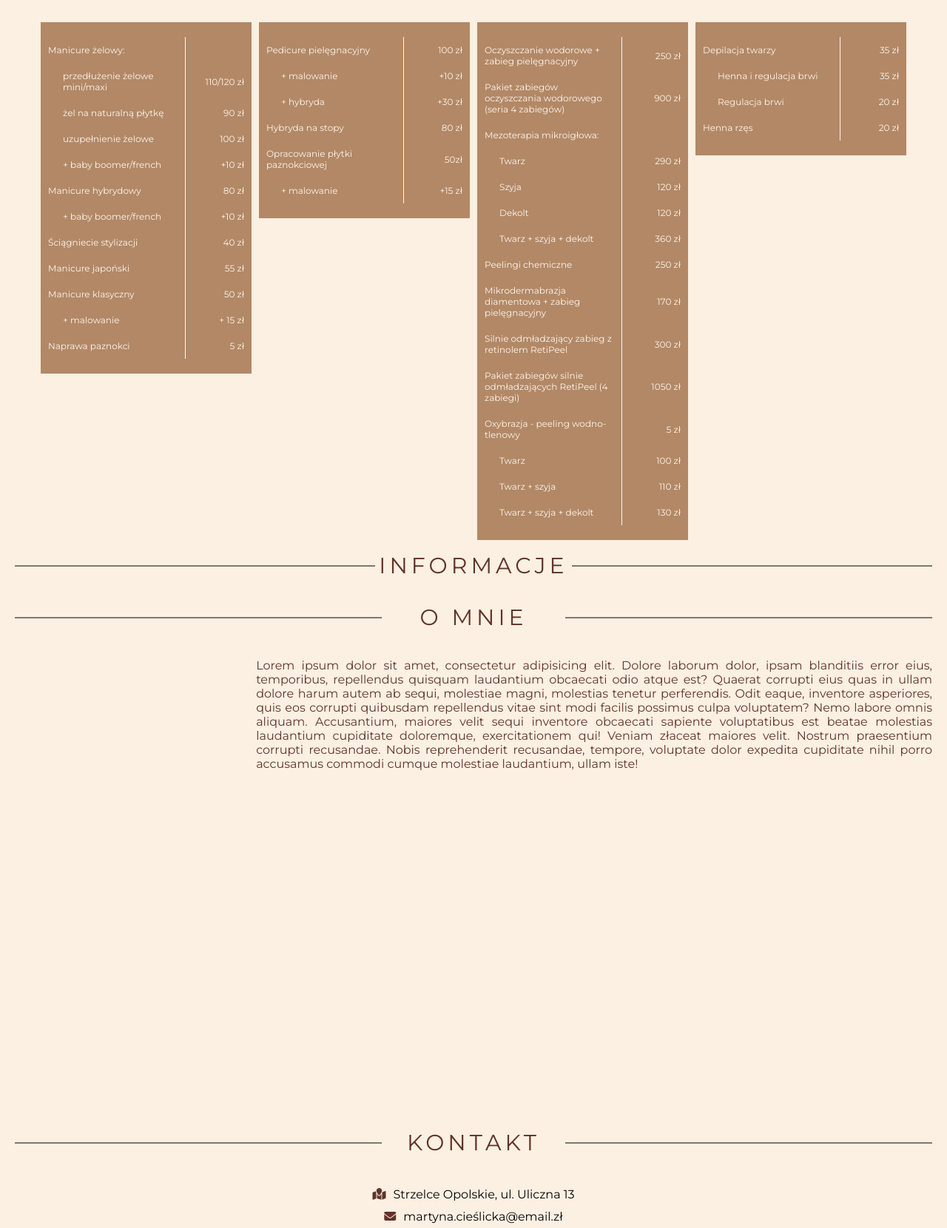
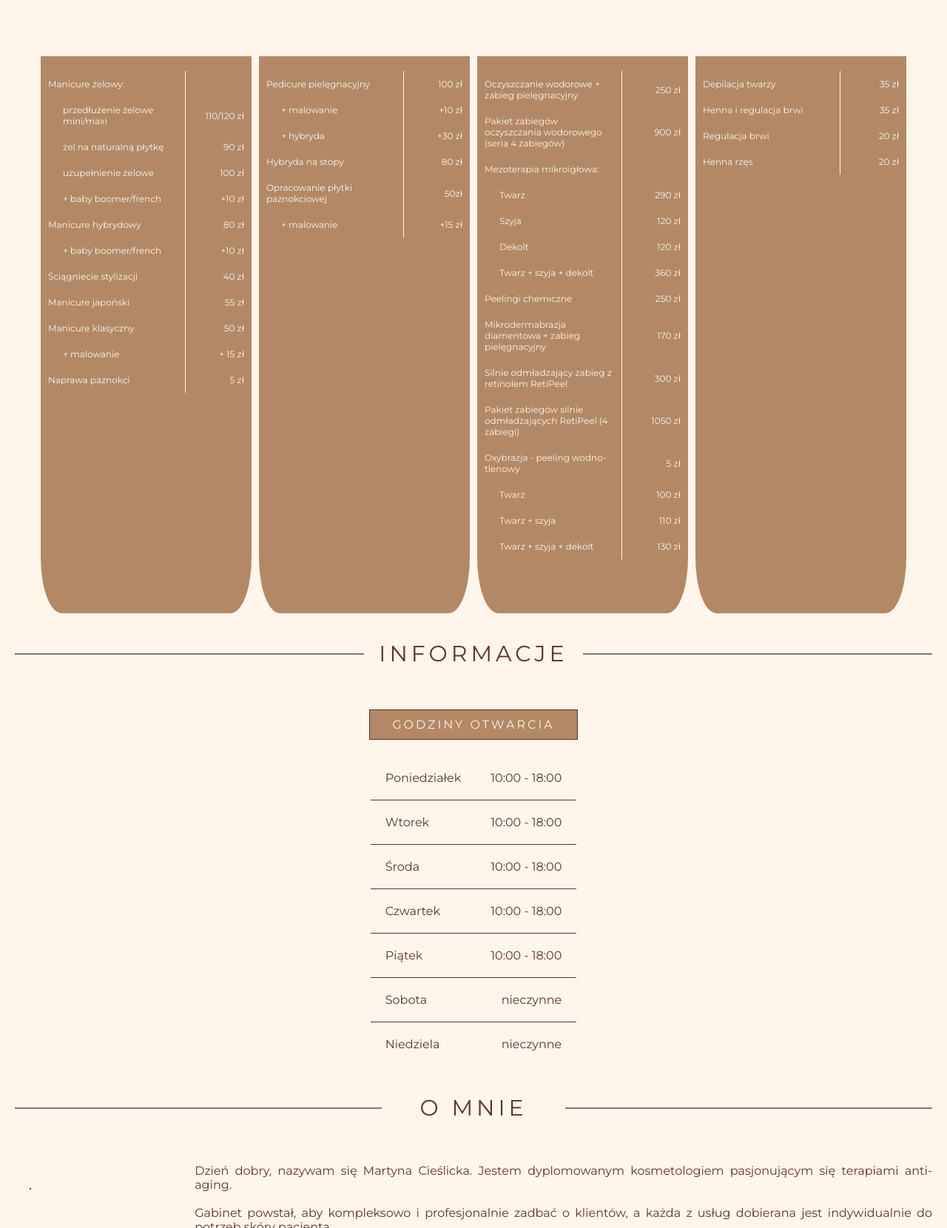
Before and after one commit to wojciechmuszala/CM-KosmetologiaProfesjonalna, a plain HTML site: page index.html in a window 1280 px wide. Shown: the part 1090-2750 px from the top of the page at 74% size. Drawn offline with Linux system fonts and the light colour scheme.

Commit message:
Add opening hours, restyle section offer, add some @media

```diff
--- a/css/style.css
+++ b/css/style.css
@@ -16,13 +16,12 @@ html {
 
 body {
     font-family: 'Montserrat', sans-serif;
-    /* background-color: #FFF7EF; */
-    background-color: #fcf0e3;
+    background-color: #fff5eb;
     color: #613228;
 }
 
 div.title-wrapper {
-    padding: 0 20px;
+    padding: 20px 20px;
     display: flex;
     justify-content: space-between;
     align-items: center;
@@ -37,17 +36,13 @@ div.title-wrapper span {
 
 
 h1 {
-    display: inline-block;
-    padding: 0 5px;
+    padding: 0 20px;
     text-align: center;
     font-size: 30px;
     line-height: 70px;
     width: auto;
-    /* border-top: 1px solid black;
-    border-bottom: 1px solid black; */
-    /* border-left: 1px solid black;
-    border-right: 1px solid black; */
     text-transform: uppercase;
+    white-space: nowrap;
     letter-spacing: 5px;
     color: #613228;
     font-weight: 400;
@@ -157,7 +152,7 @@ nav.desktop {
 }
 
 
-@media (min-width: 1024px) {
+@media (min-width: 760px) {
     nav.mobile {
         display: none;
     }
@@ -228,6 +223,12 @@ section.offer div.offer-photo:hover div.opacity {
     height: 100%;
 }
 
+section.offer p.about {
+    padding: 10px;
+    margin-bottom: 20px;
+    text-align: center;
+}
+
 .offer div.price-list {
     padding: 8px;
     min-width: 300px;
@@ -263,8 +264,31 @@ section.offer div.offer-photo:hover div.opacity {
     padding-left: 20px;
 }
 
+@media (min-width: 450px) {
+
+    section.offer div.wrapper {
+        margin: 0 10%;
+    }
+}
+
+@media (min-width: 600px) {
+
+    section.offer div.wrapper {
+        margin: 0 15%;
+    }
+}
+
+@media (min-width: 700px) {
+
+    section.offer div.wrapper {
+        margin: 0 20%;
+    }
+}
+
 @media (min-width: 1024px) {
+
     section.offer div.wrapper {
+        margin: 0;
         display: flex;
         flex-direction: row;
         justify-content: center;
@@ -275,17 +299,20 @@ section.offer div.offer-photo:hover div.opacity {
         flex-basis: 25%;
         display: flex;
         flex-direction: column;
+        position: relative;
         max-width: 285px;
         margin: 0 5px;
-
     }
 
-    section.offer div.offer-photo {
-        /* flex-basis: 25%; */
-    }
 
     section.offer div.offer-photo h2 {
         font-size: 12px;
+    }
+
+    .offer div.price-list {
+        height: 100%;
+        border-bottom-left-radius: 10%;
+        border-bottom-right-radius: 10%;
     }
 
     .offer table {
@@ -293,6 +320,7 @@ section.offer div.offer-photo:hover div.opacity {
         margin: 10px 0;
         font-size: 12px;
     }
+
 
     .offer div.price-list {
         min-width: auto;
@@ -303,25 +331,64 @@ section.offer div.offer-photo:hover div.opacity {
 
 /* Informations --------------------------------------------- */
 
-
 section.info {
     height: auto;
     width: 100%;
 }
 
+section.info .hours{
+    /* width: 90%; */
+    /* padding: 0 50px; */
+    display: flex;
+    justify-content: center;
+}
+
+section.info table caption {
+    padding: 10px 20px;
+    margin: 20px 0;
+    text-transform: uppercase;
+    letter-spacing: 3px;
+    white-space: nowrap;
+    font-size: 16px;
+    background-color: #B28866;
+    color: #fff5eb;
+    border: 1px solid #613228;
+}
+
+.info table tr {
+    display: flex;
+    justify-content: space-between;
+        border-bottom: 1px solid #613228;
+}
+
+.info table tr:nth-last-of-type(1) {
+    border: none;
+}
+
+
+.info table td {
+    padding: 20px;
+}
+
+
 /* About --------------------------------------------- */
 
+section.about .photo {
+        padding: 20px;
+}
 .photo img {
     width: 100%;
     height: auto;
+    border: 1px solid #613228;
+    border-radius: 2%;
 }
 
 .about {
     position: relative;
 }
 
-.about .description p {
-    margin: 20px 20px;
+.about p {
+    margin: 20px;
     text-align: justify;
 }
 
@@ -347,8 +414,9 @@ section.info {
         width: auto;
     }
 
-    .about .description p {
-        width: auto;
+    .about p {
+            margin: 20px 20px 20px 0;
+
     }
 }
 
@@ -360,7 +428,7 @@ section.info {
 
 .contact ul {
     list-style: none;
-    margin: 20px 0;
+    margin: 0 0 40px 0;
     text-align: center;
 }
 
--- a/index.html
+++ b/index.html
@@ -19,10 +19,10 @@
         <aside class="side-menu">
             <div>
                 <ul>
-                    <li><a href="">Oferta</a></li>
-                    <li><a href="">O mnie</a></li>
-                    <li><a href="">Informacje</a></li>
-                    <li><a href="">Kontakt</a></li>
+                    <li><a href="#offer">Oferta</a></li>
+                    <li><a href="#info">Informacje</a></li>
+                    <li><a href="#about">O mnie</a></li>
+                    <li><a href="#contact">Kontakt</a></li>
                 </ul>
             </div>
         </aside>
@@ -31,23 +31,24 @@
     <nav class="desktop">
         <span><img src="" alt=""></span>
         <ul>
-            <li><a href="">Oferta</a></li>
-            <li><a href="">O mnie</a></li>
-            <li><a href="">Informacje</a></li>
-
-            <li><a href="">Kontakt</a></li>
+            <li><a href="#offer">Oferta</a></li>
+            <li><a href="#info">Informacje</a></li>
+            <li><a href="#about">O mnie</a></li>
+            <li><a href="#contact">Kontakt</a></li>
         </ul>
     </nav>
     <header class="logo">
         <img src="img/logoMCK-black.png" alt="">
     </header>
     <main>
-        <section class="offer">
+        <section id="offer" class="offer">
             <div class="title-wrapper">
                 <span></span>
                 <h1>Oferta</h1>
                 <span></span>
             </div>
+            <p class="about">Informacje dotyczące każdej usługi, dostępne są w salonie, oraz poprzez kontakt e-mailowy
+                lub telefoniczny.</p>
             <div class="wrapper">
                 <div class="offer-wrapper">
                     <div class="offer-photo">
@@ -64,6 +65,7 @@
                                 <tr>
                                     <td class="service special">przedłużenie żelowe mini/maxi</td>
                                     <td class="price">110/120 zł</td>
+
                                 </tr>
                                 <tr>
                                     <td class="service special">żel na naturalną płytkę</td>
@@ -230,11 +232,11 @@
                                     <td class="price">35 zł</td>
                                 </tr>
                                 <tr>
-                                    <td class="service special">Henna i regulacja brwi</td>
+                                    <td class="service">Henna i regulacja brwi</td>
                                     <td class="price">35 zł</td>
                                 </tr>
                                 <tr>
-                                    <td class="service special">Regulacja brwi</td>
+                                    <td class="service">Regulacja brwi</td>
                                     <td class="price">20 zł</td>
                                 </tr>
                                 <tr>
@@ -247,46 +249,78 @@
                 </div>
             </div>
         </section>
-        <section class="info">
+        <section id="info" class="info">
             <div class="title-wrapper">
                 <span></span>
-            <h1>Informacje</h1>
-            <span></span>
+                <h1>Informacje</h1>
+                <span></span>
+            </div>
+            <div class="hours">
+                <table>
+                    <caption>Godziny otwarcia</caption>
+                    <tbody>
+                        <tr>
+                            <td>Poniedziałek</td>
+                            <td>10:00 - 18:00</td>
+                        </tr>
+                        <tr>
+                            <td>Wtorek</td>
+                            <td>10:00 - 18:00</td>
+                        </tr>
+                        <tr>
+                            <td>Środa</td>
+                            <td>10:00 - 18:00</td>
+                        </tr>
+                        <tr>
+                            <td>Czwartek</td>
+                            <td>10:00 - 18:00</td>
+                        </tr>
+                        <tr>
+                            <td>Piątek</td>
+                            <td>10:00 - 18:00</td>
+                        </tr>
+                        <tr>
+                            <td>Sobota</td>
+                            <td>nieczynne</td>
+                        </tr>
+                        <tr>
+                            <td>Niedziela</td>
+                            <td>nieczynne</td>
+                        </tr>
+                    </tbody>
+                </table>
             </div>
         </section>
-        <section class="about">
+        <section id="about" class="about">
             <div class="title-wrapper">
                 <span></span>
                 <h1>O mnie</h1>
                 <span></span>
-                </div>
+            </div>
             <article>
                 <div class="photo">
                     <img src="img/photome.jpg" alt="">
                 </div>
-                <div class="description">
-                    <p>Lorem ipsum dolor sit amet, consectetur adipisicing elit. Dolore laborum dolor, ipsam blanditiis
-                        error eius, temporibus, repellendus quisquam laudantium obcaecati odio atque est? Quaerat
-                        corrupti
-                        eius quas in ullam dolore harum autem ab sequi, molestiae magni, molestias tenetur perferendis.
-                        Odit
-                        eaque, inventore asperiores, quis eos corrupti quibusdam repellendus vitae sint modi facilis
-                        possimus culpa voluptatem? Nemo labore omnis aliquam. Accusantium, maiores velit sequi inventore
-                        obcaecati sapiente voluptatibus est beatae molestias laudantium cupiditate doloremque,
-                        exercitationem qui! Veniam złaceat maiores velit. Nostrum praesentium corrupti recusandae. Nobis
-                        reprehenderit recusandae, tempore, voluptate dolor expedita cupiditate nihil porro accusamus
-                        commodi
-                        cumque molestiae laudantium, ullam iste!</p>
-                    <!-- <button class="more">Więcej</button> -->
-                </div>
+                <p>Dzień dobry, nazywam się Martyna Cieślicka. Jestem dyplomowanym kosmetologiem pasjonującym się
+                    terapiami
+                    anti-aging.
+                    <br><br>
+                    Gabinet powstał, aby kompleksowo i profesjonalnie zadbać o klientów, a każda z usług dobierana
+                    jest indywidualnie do potrzeb skóry pacjenta.
+                    <br><br>
+                    Gabinet kosmetologiczny cechuje profesjonalne i kompleksowe podejście do klienta, a każda z
+                    usług jest indywidualnie dobierana w zależności od oczekiwań.
+                    Pragnę, aby każdy po opuszczeniu mojego gabinetu poczuł się wyjątkowo. . .
+                </p>
+                <!-- <button class="more">Więcej</button> -->
             </article>
         </section>
-        <section class="contact">
+        <section id="contact" class="contact">
             <div class="title-wrapper">
                 <span></span>
                 <h1>Kontakt</h1>
                 <span></span>
-                </div>
+            </div>
             <ul>
                 <li><i class="fas fa-map-marked"></i><a href="https://goo.gl/maps/jALXLQ3qEZK1nS1y9">Strzelce
                         Opolskie, ul. Uliczna 13</a></li>
--- a/js/script.js
+++ b/js/script.js
@@ -1,8 +1,25 @@
 const burger = document.querySelector('.burger');
 const sideMenu = document.querySelector('.side-menu div');
-const offer = document.querySelector('.offer-photo')
-const priceList = document.querySelector('.price-list')
+const menuItem = document.querySelectorAll('.side-menu a')
+const offerItem = document.querySelectorAll('.offer div.offer-photo')
+const priceList = document.querySelector('.offer div.price-list')
 
 burger.addEventListener('click', function () {
     sideMenu.classList.toggle('show')
 })
+
+menuItem.forEach((menuItem) => {
+    menuItem.addEventListener('click', function () {
+        sideMenu.classList.remove('show')
+        console.log('klik-menu')
+    })
+
+})
+
+// offerItem.forEach((offerItem) => {
+//     offerItem.addEventListener('click', function () {
+//         priceList.classList('show')
+//         console.log('klik-offer')
+
+//     })
+// })
```
Also changed, not shown: 1 other file.
